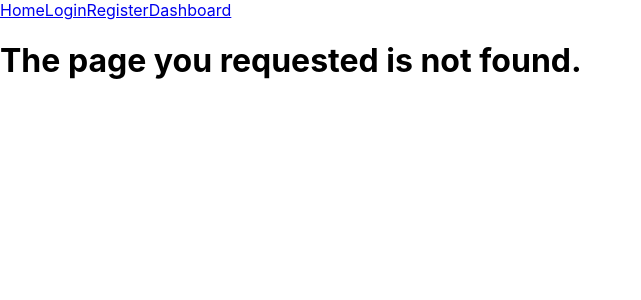
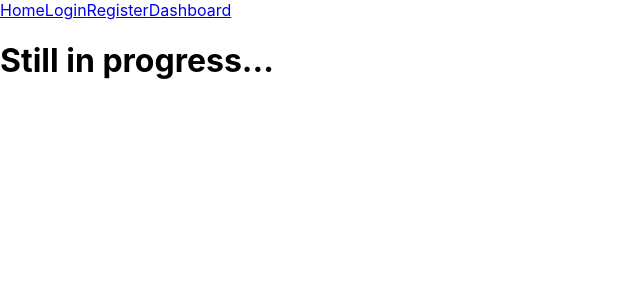
Before and after one commit to hanane54/Resume-Builder, a React (Create React App) app in the folder resume-builder-frontend/: page /resume-builder in a window 1280 px wide. Before the commit this address had no page. Shown: the top 300 px of the page, without its empty margins (0-641 px from the left). Built offline with nearby package versions, Linux system fonts and the light colour scheme.

Commit message:
Added 2 new pages

```diff
--- a/resume-builder-frontend/src/App.js
+++ b/resume-builder-frontend/src/App.js
@@ -7,6 +7,8 @@ import Dashboard from './pages/Dashboard';
 import Profile from './pages/Profile';
 import NotFound from './pages/NotFound';
 import Navbar from './components/Navbar';
+import ResumeBuilder from './pages/ResumeBuilder';
+import ResumePreview from './pages/ResumePreview';
 
 function App() {
   return (
@@ -18,6 +20,8 @@ function App() {
         <Route path="/register" element={<Register />} />
         <Route path="/profile" element={<Profile />} />
         <Route path="/dashboard" element={<Dashboard />} />
+        <Route path="/resume-builder" element={<ResumeBuilder />} />
+        <Route path="/resume-preview" element={<ResumePreview />} />
         <Route path="*" element={<NotFound />} />
       </Routes>
     </Router>
--- /dev/null
+++ b/resume-builder-frontend/src/pages/ResumeBuilder.jsx
@@ -0,0 +1,11 @@
+import React from 'react';
+
+const ResumeBuilder = () => {
+  return (
+    <div>
+      <h1>Still in progress...</h1>
+    </div>
+  );
+};
+
+export default ResumeBuilder;
--- /dev/null
+++ b/resume-builder-frontend/src/pages/ResumePreview.jsx
@@ -0,0 +1,11 @@
+import React from 'react';
+
+const ResumePreview = () => {
+  return (
+    <div>
+      <h1>Still in progress...</h1>
+    </div>
+  );
+};
+
+export default ResumePreview;
```
